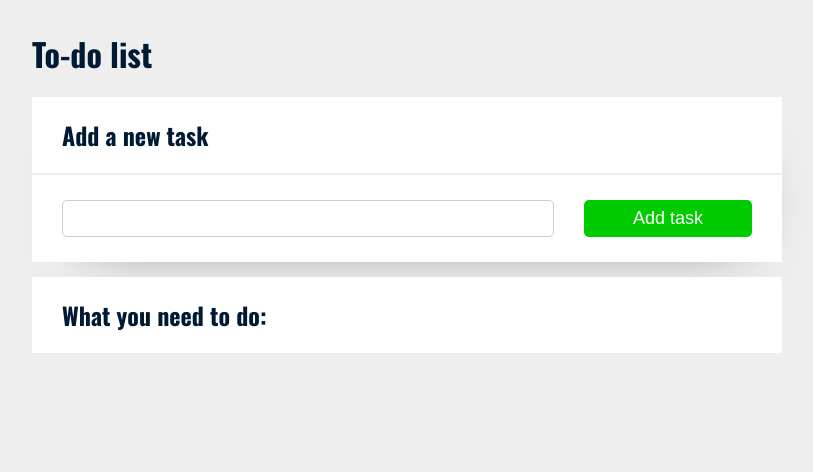
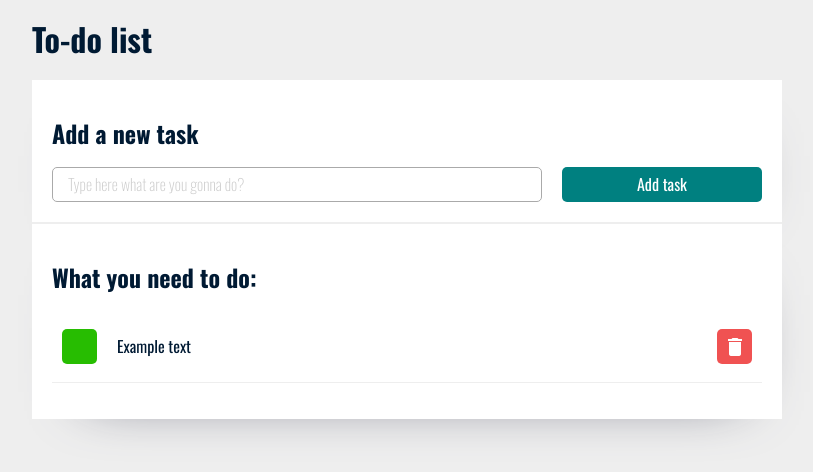
Before and after one commit to carterstorm/to-do-list, a plain HTML site: page index.html in a window 1280 px wide. Shown: the whole page, without its empty margins (233-1046 px from the left). Drawn offline with nearby package versions, Linux system fonts and the light colour scheme.

Commit message:
Changed html and css

```diff
--- a/css/body.css
+++ b/css/body.css
@@ -1,8 +1,7 @@
 .body {
     font-family: 'Oswald', sans-serif;
     color: #001a33;
-    margin: 0;
+    background-color: #eee;
     display: flex;
     justify-content: center;
-    background-color: #eee;
 }
--- a/css/container.css
+++ b/css/container.css
@@ -1,4 +1,5 @@
 .container {
     flex-basis: 750px;
+    max-width: 750px;
     margin: 0 20px;
 }
--- a/css/form.css
+++ b/css/form.css
@@ -1,62 +1,33 @@
-.form__header {
-    margin: 30px 0 20px 0;
-}
-
-.form__section {
-    background-color: #fff;
-    margin-bottom: 15px;
-    box-shadow: 7px 22px 58px -49px rgba(66, 68, 90, 1);
-}
-
-.form__heading {
-    margin: 0;
-    padding: 20px 30px;
-    border-bottom: 2px solid #eee;
-}
-
-.form__paragraph {
-    margin: 0;
-    padding: 25px 30px;
-    display: flex;
-    justify-content: space-between;
+.form {
+    display: grid;
+    grid-template-columns: 1fr 200px;
+    grid-template-rows: 35px;
+    gap: 20px;
 }
 
 @media (max-width: 600px) {
-    .form__paragraph {
-        flex-wrap: wrap;
+    .form {
+        grid-template-columns: 1fr;
+        grid-template-rows: 35px 35px;
     }
 }
 
 .form__input {
-    padding: 10px 15px;
-    flex-basis: 85%;
-    border: 1px solid #ccc;
+    padding: 5px 15px;
     border-radius: 5px;
+    border: 1px solid #aaa;
 }
 
-@media (max-width: 600px) {
-    .form__input {
-        flex-grow: 1;
-        margin-bottom: 15px;
-    }
+.form__input::placeholder {
+    color: #ccc;
+    font-weight: 200;
 }
 
+
 .form__button {
-    flex-basis: 200px;
-    min-width: 150px;
-    margin-left: 30px;
-    background-color: #00cc00;
+    background-color: teal;
+    color: white;
     border: none;
     border-radius: 5px;
-    color: #fff;
-    font-size: 18px;
+    cursor: pointer;
 }
-
-@media (max-width: 600px) {
-    .form__button {
-        flex-basis: 0;
-        flex-grow: 1;
-        margin-left: 0;
-        padding: 10px 0;
-    }
-}
--- /dev/null
+++ b/css/list.css
@@ -0,0 +1,21 @@
+.list {
+    list-style: none;
+    padding: 0;
+}
+
+.list__item {
+    display: grid;
+    align-items: center;
+    grid-template-columns: 35px 1fr 35px;
+    gap: 20px;
+    padding: 10px;
+    border-bottom: 1px solid #eee;
+}
+
+.list__button {
+    border: none;
+    border-radius: 5px;
+    color: white;
+    height: 35px;
+    cursor: pointer;
+}
--- /dev/null
+++ b/css/removeButton.css
@@ -0,0 +1,3 @@
+.removeButton {
+    background-color: rgb(240, 82, 82);
+}
--- /dev/null
+++ b/css/section.css
@@ -0,0 +1,10 @@
+.section {
+    background-color: #fff;
+    padding: 20px;
+    border-bottom: 2px solid #eee;
+    box-shadow: 7px 22px 58px -49px rgba(66, 68, 90, 1);
+}
+
+.section--border {
+    border: none;
+}
--- /dev/null
+++ b/css/toogleDoneButton.css
@@ -0,0 +1,3 @@
+.toogleDoneButton {
+    background-color: rgb(39, 189, 1);
+}
--- a/index.html
+++ b/index.html
@@ -8,28 +8,40 @@
     <link rel="stylesheet" href="css/style.css">
     <link rel="stylesheet" href="css/container.css">
     <link rel="stylesheet" href="css/body.css">
+    <link rel="stylesheet" href="css/section.css">
     <link rel="stylesheet" href="css/form.css">
+    <link rel="stylesheet" href="css/list.css">
+    <link rel="stylesheet" href="css/removeButton.css">
+    <link rel="stylesheet" href="css/toogleDoneButton.css">
     <link rel="preconnect" href="https://fonts.googleapis.com">
     <link rel="preconnect" href="https://fonts.gstatic.com" crossorigin>
-    <link href="https://fonts.googleapis.com/css2?family=Oswald:wght@400;700&display=swap" rel="stylesheet">
+    <link rel="stylesheet" href="https://cdnjs.cloudflare.com/ajax/libs/normalize/8.0.1/normalize.min.css" integrity="sha512-NhSC1YmyruXifcj/KFRWoC561YpHpc5Jtzgvbuzx5VozKpWvQ+4nXhPdFgmx8xqexRcpAglTj9sIBWINXa8x5w==" crossorigin="anonymous" referrerpolicy="no-referrer" />
+    <link rel="preconnect" href="https://fonts.googleapis.com">
+    <link rel="preconnect" href="https://fonts.gstatic.com" crossorigin>
+    <link href="https://fonts.googleapis.com/css2?family=Oswald:wght@200;400;700&display=swap" rel="stylesheet">
+    <link rel="stylesheet" href="https://fonts.googleapis.com/icon?family=Material+Icons">
     <script defer src="script.js"></script>
 </head>
 <body class="body">
     <div class="container">
-        <form class="form">
-            <h1 class="form__header">To-do list</h1>
-            <section class="form__section">
-                <h2 class="form__heading">Add a new task</h2>
-                <p class="form__paragraph">
-                    <input for="form__button" class="form__input">
-                    <button class="form__button">Add task</button>
-                </p>
-            </section>
-            <section class="form__section">
-                <h2 class="form__heading">What you need to do:</h2>
-                <p></p>
-            </section>
-        </form>
+        <h1>To-do list</h1>
+        <section class="section">
+            <h2 class="section__header">Add a new task</h2>
+            <form class="form">
+                <input class="form__input" type="text" placeholder="Type here what are you gonna do?">
+                <button class="form__button">Add task</button>
+            </form>
+        </section>
+        <section class="section section--border">
+            <h2 class="section__header">What you need to do:</h2>
+            <ul class="list">
+                <li class="list__item">
+                    <button class="list__button toogleDoneButton"></button>
+                    <p>Example text</p>
+                    <button class="list__button removeButton material-icons">delete</button>
+                </li>
+            </ul>
+        </section>
     </div>
 </body>
 </html>
```
